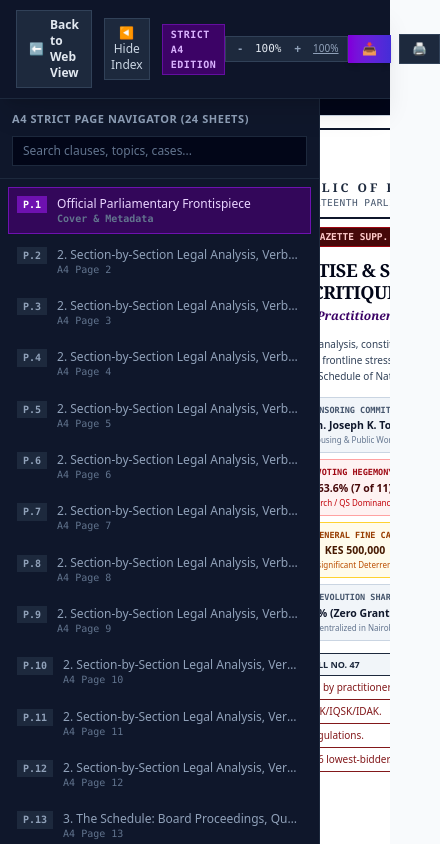
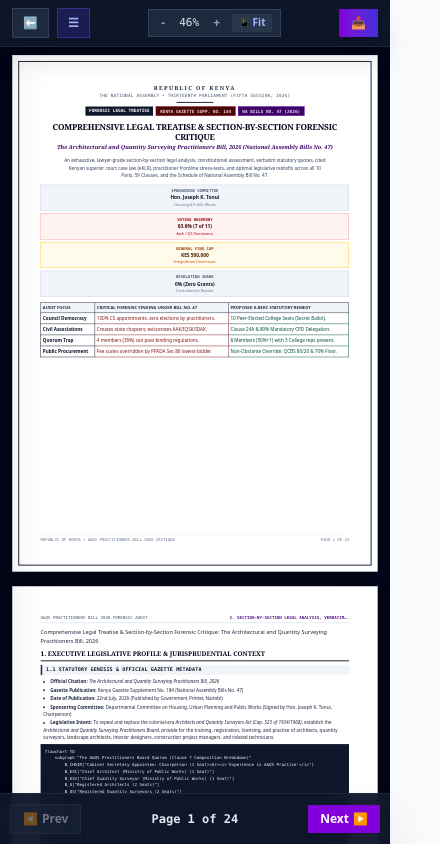
Before and after one commit to nyagonchonga/KBERC, a Next.js app: page /viewer/comparative-study/reader in a window 390 px wide. Shown: the top 844 px of the page, 440 px wide, since content can reach past the window. Built offline with nearby package versions, Linux system fonts and the light colour scheme.

Commit message:
feat(reader): optimize A4 critique reader for mobile phone screens with dynamic auto-fit zoom, drawer index, and floating page controls

```diff
--- a/src/app/viewer/comparative-study/reader/A4CritiqueReaderClient.tsx
+++ b/src/app/viewer/comparative-study/reader/A4CritiqueReaderClient.tsx
@@ -1,6 +1,6 @@
 'use client';
 
-import React, { useState, useMemo } from 'react';
+import React, { useState, useMemo, useEffect } from 'react';
 import Link from 'next/link';
 import ReactMarkdown from 'react-markdown';
 import remarkGfm from 'remark-gfm';
@@ -19,8 +19,35 @@ export default function A4CritiqueReaderClient({ content }: { content: string })
   const [currentSheet, setCurrentSheet] = useState<number>(1);
   const [zoomLevel, setZoomLevel] = useState<number>(100);
   const [searchQuery, setSearchQuery] = useState<string>('');
-  const [sidebarOpen, setSidebarOpen] = useState<boolean>(true);
+  const [sidebarOpen, setSidebarOpen] = useState<boolean>(false);
   const [isExporting, setIsExporting] = useState<boolean>(false);
+
+  // ─── Auto-Fit Calculation for Mobile & Desktop ────────────────────────────
+  const calculateFitZoom = () => {
+    if (typeof window === 'undefined') return 100;
+    const w = window.innerWidth;
+    if (w < 820) {
+      // 210mm at 96dpi is ~794px. We fit inside (w - 20px)
+      const fit = Math.max(30, Math.min(100, Math.floor(((w - 20) / 794) * 100)));
+      return fit;
+    }
+    return 100;
+  };
+
+  useEffect(() => {
+    const handleResize = () => {
+      if (window.innerWidth < 1024) {
+        setSidebarOpen(false);
+      } else {
+        setSidebarOpen(true);
+      }
+      setZoomLevel(calculateFitZoom());
+    };
+
+    handleResize();
+    window.addEventListener('resize', handleResize);
+    return () => window.removeEventListener('resize', handleResize);
+  }, []);
 
   // ─── Strict A4 Height-Based Pagination Engine ──────────────────────────────
   const pages: A4PageData[] = useMemo(() => {
@@ -35,7 +62,7 @@ export default function A4CritiqueReaderClient({ content }: { content: string })
       content: ''
     });
 
-    const MAX_PAGE_HEIGHT_PX = 820; // Exact printable vertical budget inside 297mm A4 with 16mm margins
+    const MAX_PAGE_HEIGHT_PX = 820; // Printable vertical budget inside 297mm A4 with 16mm margins
     let currentPageChunks: string[] = [];
     let currentHeightScore = 0;
     let currentSectionTitle = 'Executive Profile & Overview';
@@ -64,7 +91,7 @@ export default function A4CritiqueReaderClient({ content }: { content: string })
 
     rawBlocks.forEach((block) => {
       const trimmed = block.trim();
-      if (trimmed === '---') return; // Skip raw horizontal rules
+      if (trimmed === '---') return;
 
       if (trimmed.startsWith('## ')) {
         const headerMatch = trimmed.match(/^## (\d+\.?\s*[^#\n]+)/);
@@ -74,7 +101,6 @@ export default function A4CritiqueReaderClient({ content }: { content: string })
       const blockHeight = estimateBlockHeight(trimmed);
       const isMajorHeading = trimmed.startsWith('## ');
 
-      // Force a page break if height exceeds budget OR on major heading if page is already populated
       if ((currentHeightScore + blockHeight > MAX_PAGE_HEIGHT_PX) || (isMajorHeading && currentHeightScore > 300)) {
         if (currentPageChunks.length > 0) {
           paginatedList.push({
@@ -92,7 +118,6 @@ export default function A4CritiqueReaderClient({ content }: { content: string })
       currentHeightScore += blockHeight;
     });
 
-    // Push final remaining page
     if (currentPageChunks.length > 0) {
       paginatedList.push({
         pageNumber: paginatedList.length + 1,
@@ -109,6 +134,7 @@ export default function A4CritiqueReaderClient({ content }: { content: string })
 
   const scrollToSheet = (sheetNum: number) => {
     setCurrentSheet(sheetNum);
+    if (window.innerWidth < 1024) setSidebarOpen(false);
     const el = document.getElementById(`a4-sheet-${sheetNum}`);
     if (el) {
       el.scrollIntoView({ behavior: 'smooth', block: 'start' });
@@ -162,37 +188,35 @@ export default function A4CritiqueReaderClient({ content }: { content: string })
   };
 
   return (
-    <div className="min-h-screen bg-slate-950 text-slate-100 flex flex-col font-sans selection:bg-purple-500 selection:text-white">
+    <div className="min-h-screen bg-slate-950 text-slate-100 flex flex-col font-sans selection:bg-purple-500 selection:text-white relative">
+
       {/* ─── Top Controls Bar ─── */}
-      <header className="sticky top-0 z-50 bg-slate-900/95 backdrop-blur-md border-b border-slate-800 px-4 py-2.5 flex items-center justify-between shadow-xl">
-        <div className="flex items-center gap-3">
+      <header className="sticky top-0 z-50 bg-slate-900/95 backdrop-blur-md border-b border-slate-800 px-3 md:px-4 py-2 flex items-center justify-between shadow-xl">
+        <div className="flex items-center gap-2">
           <Link
             href="/viewer/comparative-study"
-            className="flex items-center gap-1.5 px-3 py-1.5 bg-slate-800 hover:bg-slate-700 text-slate-200 rounded-lg text-xs font-bold border border-slate-700 transition-colors"
+            className="flex items-center gap-1.5 px-2.5 py-1.5 bg-slate-800 hover:bg-slate-700 text-slate-200 rounded-lg text-xs font-bold border border-slate-700 transition-colors"
           >
             <span>⬅️</span>
-            <span>Back to Web View</span>
+            <span className="hidden sm:inline">Web View</span>
           </Link>
-          <div className="h-4 w-px bg-slate-700 hidden sm:block" />
+
           <button
             onClick={() => setSidebarOpen(!sidebarOpen)}
-            className="p-1.5 bg-slate-800 hover:bg-slate-700 text-slate-300 rounded text-xs border border-slate-700"
-            title="Toggle Page Navigator"
+            className="px-2.5 py-1.5 bg-indigo-600/20 hover:bg-indigo-600/30 text-indigo-300 rounded-lg text-xs font-bold border border-indigo-500/30 flex items-center gap-1"
+            title="Toggle Index"
           >
-            {sidebarOpen ? '◀ Hide Index' : '▶ Show Index'}
+            <span>☰</span>
+            <span className="hidden sm:inline">Index</span>
           </button>
-          <div className="flex items-center gap-2">
-            <span className="bg-purple-950 text-purple-300 border border-purple-800/80 px-2 py-0.5 rounded text-[10px] font-mono font-bold uppercase tracking-wider">
-              Strict A4 Edition
-            </span>
-            <span className="text-xs font-bold text-slate-200 hidden md:inline truncate max-w-[280px]">
-              A&QS Bill 2026 Legal Critique ({totalSheets} Pages)
+
+          <span className="bg-purple-950 text-purple-300 border border-purple-800/80 px-2 py-0.5 rounded text-[10px] font-mono font-bold uppercase tracking-wider hidden sm:inline">
+            A4 Strict
           </span>
         </div>
-        </div>
 
-        {/* Center: Role Switcher & Zoom Controls */}
-        <div className="flex items-center gap-2">
+        {/* Center: Role Switcher & Zoom */}
+        <div className="flex items-center gap-1.5">
           <div className="hidden lg:flex items-center gap-1 bg-slate-950 p-0.5 rounded border border-slate-800 text-[11px]">
             {(['All', 'Architect', 'Lawyer', 'Sponsor'] as UserRole[]).map(r => (
               <button
@@ -207,70 +231,90 @@ export default function A4CritiqueReaderClient({ content }: { content: string })
                     : 'text-slate-400 hover:text-slate-200'
                 }`}
               >
-                {r === 'All' ? 'All Roles' : r === 'Architect' ? '📐 Architect / PM' : r === 'Lawyer' ? '⚖️ Counsel' : '🏛️ Sponsor'}
+                {r === 'All' ? 'All Roles' : r === 'Architect' ? '📐 Architect' : r === 'Lawyer' ? '⚖️ Counsel' : '🏛️ Sponsor'}
               </button>
             ))}
           </div>
 
+          {/* Zoom Controls */}
           <div className="flex items-center gap-1 bg-slate-800 px-2 py-1 rounded border border-slate-700 text-xs">
             <button
-              onClick={() => setZoomLevel(Math.max(60, zoomLevel - 15))}
+              onClick={() => setZoomLevel(Math.max(25, zoomLevel - 10))}
               className="text-slate-400 hover:text-white font-bold px-1"
               title="Zoom Out"
             >
               -
             </button>
-            <span className="font-mono text-[11px] text-slate-200 min-w-[36px] text-center">{zoomLevel}%</span>
+            <span className="font-mono text-[11px] text-slate-200 min-w-[32px] text-center">{zoomLevel}%</span>
             <button
-              onClick={() => setZoomLevel(Math.min(150, zoomLevel + 15))}
+              onClick={() => setZoomLevel(Math.min(150, zoomLevel + 10))}
               className="text-slate-400 hover:text-white font-bold px-1"
               title="Zoom In"
             >
               +
             </button>
             <button
-              onClick={() => setZoomLevel(100)}
-              className="text-[10px] text-slate-400 hover:text-slate-200 ml-1 underline"
+              onClick={() => setZoomLevel(calculateFitZoom())}
+              className="text-[10px] text-indigo-300 hover:text-white font-bold ml-1 bg-slate-700/60 px-1.5 py-0.5 rounded"
+              title="Fit to Screen Width"
             >
-              100%
+              📱 Fit
             </button>
           </div>
         </div>
 
         {/* Right: Export PDF & Print */}
-        <div className="flex items-center gap-2">
+        <div className="flex items-center gap-1.5">
           <button
             onClick={handleExportPdf}
             disabled={isExporting}
-            className="px-3.5 py-1.5 bg-gradient-to-r from-purple-700 to-indigo-700 hover:from-purple-600 hover:to-indigo-600 text-white text-xs font-bold rounded shadow-md flex items-center gap-1.5 transition-all cursor-pointer disabled:opacity-50"
-            title="Download complete multi-page A4 PDF"
+            className="px-3 py-1.5 bg-gradient-to-r from-purple-700 to-indigo-700 hover:from-purple-600 hover:to-indigo-600 text-white text-xs font-bold rounded shadow-md flex items-center gap-1 transition-all disabled:opacity-50"
+            title="Download multi-page A4 PDF"
           >
             <span>{isExporting ? '⏳' : '📥'}</span>
-            <span className="hidden sm:inline">{isExporting ? 'Generating PDF...' : 'Export PDF'}</span>
+            <span className="hidden md:inline">{isExporting ? 'Exporting...' : 'PDF'}</span>
           </button>
           <button
             onClick={() => window.print()}
-            className="px-3 py-1.5 bg-slate-800 hover:bg-slate-700 text-slate-200 text-xs font-semibold rounded border border-slate-700 flex items-center gap-1.5"
-            title="Open print dialog"
+            className="px-2.5 py-1.5 bg-slate-800 hover:bg-slate-700 text-slate-200 text-xs font-semibold rounded border border-slate-700 hidden sm:flex items-center gap-1"
+            title="Print"
           >
             <span>🖨️</span>
-            <span className="hidden sm:inline">Print</span>
           </button>
         </div>
       </header>
 
+      {/* ─── Mobile Backdrop Overlay ─── */}
+      {sidebarOpen && (
+        <div
+          className="fixed inset-0 bg-black/75 backdrop-blur-sm z-40 lg:hidden transition-opacity"
+          onClick={() => setSidebarOpen(false)}
+        />
+      )}
+
       {/* ─── Main Workspace ─── */}
-      <div className="flex-1 flex overflow-hidden">
-        {/* Left Sidebar Navigator */}
-        {sidebarOpen && (
-          <aside className="w-80 bg-slate-900 border-r border-slate-800 flex flex-col shrink-0 overflow-hidden shadow-2xl">
-            <div className="p-3 border-b border-slate-800">
-              <div className="text-[11px] font-bold text-slate-400 uppercase tracking-wider mb-2">
-                A4 Strict Page Navigator ({totalSheets} Sheets)
+      <div className="flex-1 flex overflow-hidden relative">
+        {/* Sidebar Page Navigator (Off-Canvas Drawer on Mobile / Sticky Column on Desktop) */}
+        <aside className={`
+          fixed inset-y-0 left-0 z-50 w-72 sm:w-80 bg-slate-900/98 backdrop-blur-md border-r border-slate-800 flex flex-col shrink-0 overflow-hidden shadow-2xl transition-transform duration-300 ease-in-out
+          lg:static lg:translate-x-0 lg:z-20
+          ${sidebarOpen ? 'translate-x-0' : '-translate-x-full lg:hidden'}
+        `}>
+          <div className="p-3 border-b border-slate-800 flex items-center justify-between">
+            <div className="text-[11px] font-bold text-slate-400 uppercase tracking-wider">
+              A4 Page Navigator ({totalSheets})
             </div>
+            <button
+              onClick={() => setSidebarOpen(false)}
+              className="lg:hidden px-2 py-0.5 text-xs text-slate-400 hover:text-white bg-slate-800 rounded"
+            >
+              ✕
+            </button>
+          </div>
+          <div className="p-2 border-b border-slate-800">
             <input
               type="text"
-                placeholder="Search clauses, topics, cases..."
+              placeholder="Search pages, clauses..."
               value={searchQuery}
               onChange={e => setSearchQuery(e.target.value)}
               className="w-full bg-slate-950 border border-slate-800 rounded px-2.5 py-1.5 text-xs text-slate-200 placeholder-slate-500 focus:outline-none focus:border-purple-500"
@@ -304,27 +348,26 @@ export default function A4CritiqueReaderClient({ content }: { content: string })
               ))}
           </div>
         </aside>
-        )}
 
-        {/* Center: Strict A4 Viewport */}
-        <main className="flex-1 overflow-y-auto bg-slate-950 p-4 md:p-8 flex flex-col items-center gap-8">
+        {/* Center: Scaled A4 Viewport */}
+        <main className="flex-1 overflow-y-auto overflow-x-hidden bg-slate-950 p-2 sm:p-4 md:p-8 flex flex-col items-center gap-6 pb-20">
           <div
             id="a4-critique-pages-container"
-            style={{ transform: `scale(${zoomLevel / 100})`, transformOrigin: 'top center', transition: 'transform 0.2s ease-out' }}
-            className="flex flex-col items-center gap-10 w-full max-w-[850px]"
+            style={{
+              transform: `scale(${zoomLevel / 100})`,
+              transformOrigin: 'top center',
+              transition: 'transform 0.15s ease-out'
+            }}
+            className="flex flex-col items-center gap-8 shrink-0"
           >
             {pages.map((p) => {
               if (p.isCover) {
-                {/* ═══════════════════════════════════════════════════════════════════════
-                    PAGE 1: OFFICIAL PARLIAMENTARY TITLE & EXECUTIVE FORENSIC DASHBOARD
-                ═══════════════════════════════════════════════════════════════════════ */}
                 return (
                   <div
                     key={p.pageNumber}
                     id={`a4-sheet-${p.pageNumber}`}
                     className="a4-sheet-canvas w-[210mm] h-[297mm] max-h-[297mm] bg-white text-slate-900 p-[16mm] shadow-2xl border border-slate-300 relative flex flex-col justify-between overflow-hidden font-sans shrink-0 box-border"
                   >
-                    {/* Outer Double Frame */}
                     <div className="absolute inset-3 border-2 border-slate-900 pointer-events-none" />
 
                     <div>
@@ -340,7 +383,7 @@ export default function A4CritiqueReaderClient({ content }: { content: string })
                       </div>
 
                       {/* Metadata Badges */}
-                      <div className="flex justify-center gap-2 mb-3 font-mono text-[9.5px]">
+                      <div className="flex justify-center gap-1.5 mb-3 font-mono text-[9.5px]">
                         <span className="bg-slate-900 text-white px-2 py-0.5 rounded font-bold">
                           FORENSIC LEGAL TREATISE
                         </span>
@@ -433,9 +476,6 @@ export default function A4CritiqueReaderClient({ content }: { content: string })
                 );
               }
 
-              {/* ═══════════════════════════════════════════════════════════════════════
-                  SUBSEQUENT STRICT A4 SHEETS (PAGES 2+)
-              ═══════════════════════════════════════════════════════════════════════ */}
               return (
                 <div
                   key={p.pageNumber}
@@ -543,6 +583,32 @@ export default function A4CritiqueReaderClient({ content }: { content: string })
           </div>
         </main>
       </div>
+
+      {/* ─── Floating Mobile Bottom Navigation Bar (Visible on < lg) ─── */}
+      <nav aria-label="Mobile Page Controls" className="lg:hidden fixed bottom-0 inset-x-0 z-40 bg-slate-900/95 backdrop-blur-md border-t border-slate-800 p-2.5 flex items-center justify-between shadow-2xl">
+        <button
+          onClick={() => scrollToSheet(Math.max(1, currentSheet - 1))}
+          disabled={currentSheet <= 1}
+          className="px-3 py-1.5 bg-slate-800 hover:bg-slate-700 disabled:opacity-40 text-white rounded-lg text-xs font-bold border border-slate-700 flex items-center gap-1"
+        >
+          <span>◀</span>
+          <span>Prev</span>
+        </button>
+
+        <div className="text-xs font-bold text-slate-200 font-mono">
+          Page {currentSheet} of {totalSheets}
+        </div>
+
+        <button
+          onClick={() => scrollToSheet(Math.min(totalSheets, currentSheet + 1))}
+          disabled={currentSheet >= totalSheets}
+          className="px-3 py-1.5 bg-purple-700 hover:bg-purple-600 disabled:opacity-40 text-white rounded-lg text-xs font-bold shadow-sm flex items-center gap-1"
+        >
+          <span>Next</span>
+          <span>▶</span>
+        </button>
+      </nav>
+
     </div>
   );
 }
```
Lines whose indentation alone changed are shown as unchanged.
